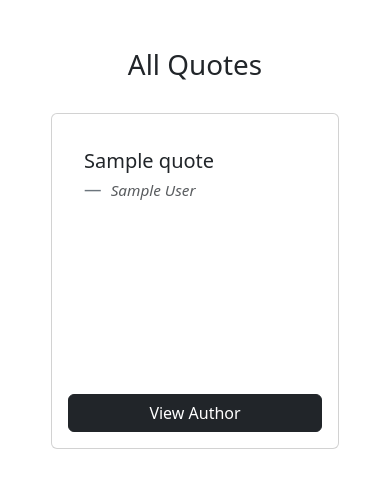
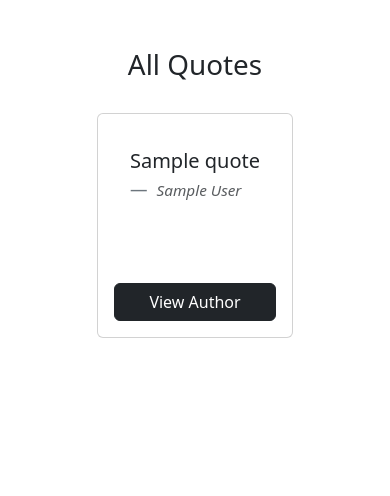
Before and after one commit to nataliepcodes/motivational-quotes-app, a Django app: template quotes_project/notable_quotes/templates/notable_quotes/home.html in a window 390 px wide. Shown: the part 56-552 px from the top of the page. Run offline with Django 3.2, Linux system fonts and the light colour scheme; the template is opened without the code that fills it: most values are stand-ins (such as "Sample title", 1, 10 or a date in 2020).

Commit message:
Updated for responsive layout

```diff
--- a/quotes_project/notable_quotes/templates/notable_quotes/home.html
+++ b/quotes_project/notable_quotes/templates/notable_quotes/home.html
@@ -7,11 +7,11 @@
 
         <h1 class="mb-3">All Quotes</h1>
 
-        <div class="row">
+        <div class="row g-4">
 
         {% for quote in quotes %}
-            <div class="col-3">
-                <div class="card p-3 mt-3 mb-5" style="width: 18rem; height:21rem;">
+            <div class="col-sm-6 col-md-4 col-lg-3">
+                <div class="card p-3 mt-3 mb-5 h-100">
                     <blockquote class="blockquote mb-0 card-body">
                     <p>{{ quote.quote }}</p>
                     <footer class="blockquote-footer">
```
